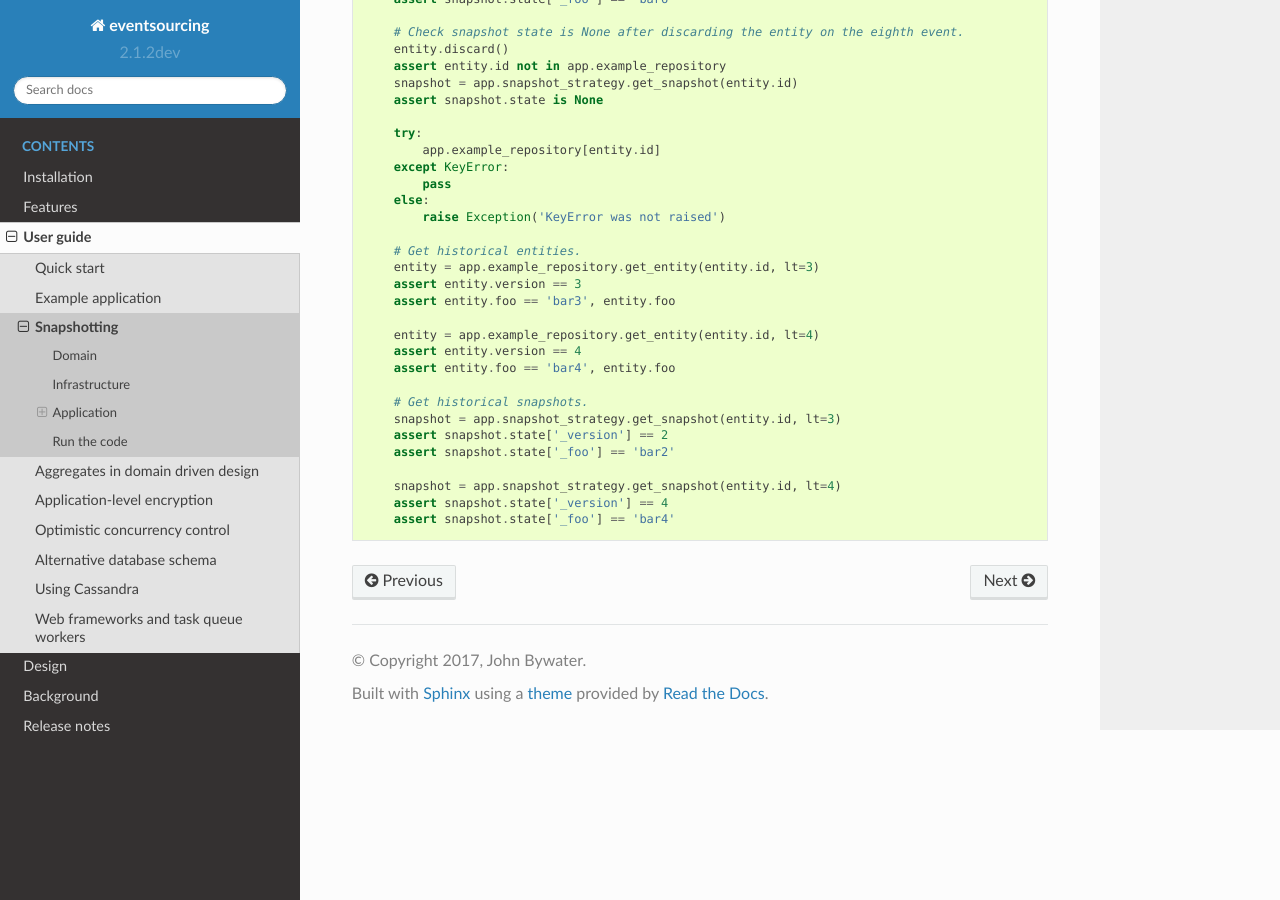
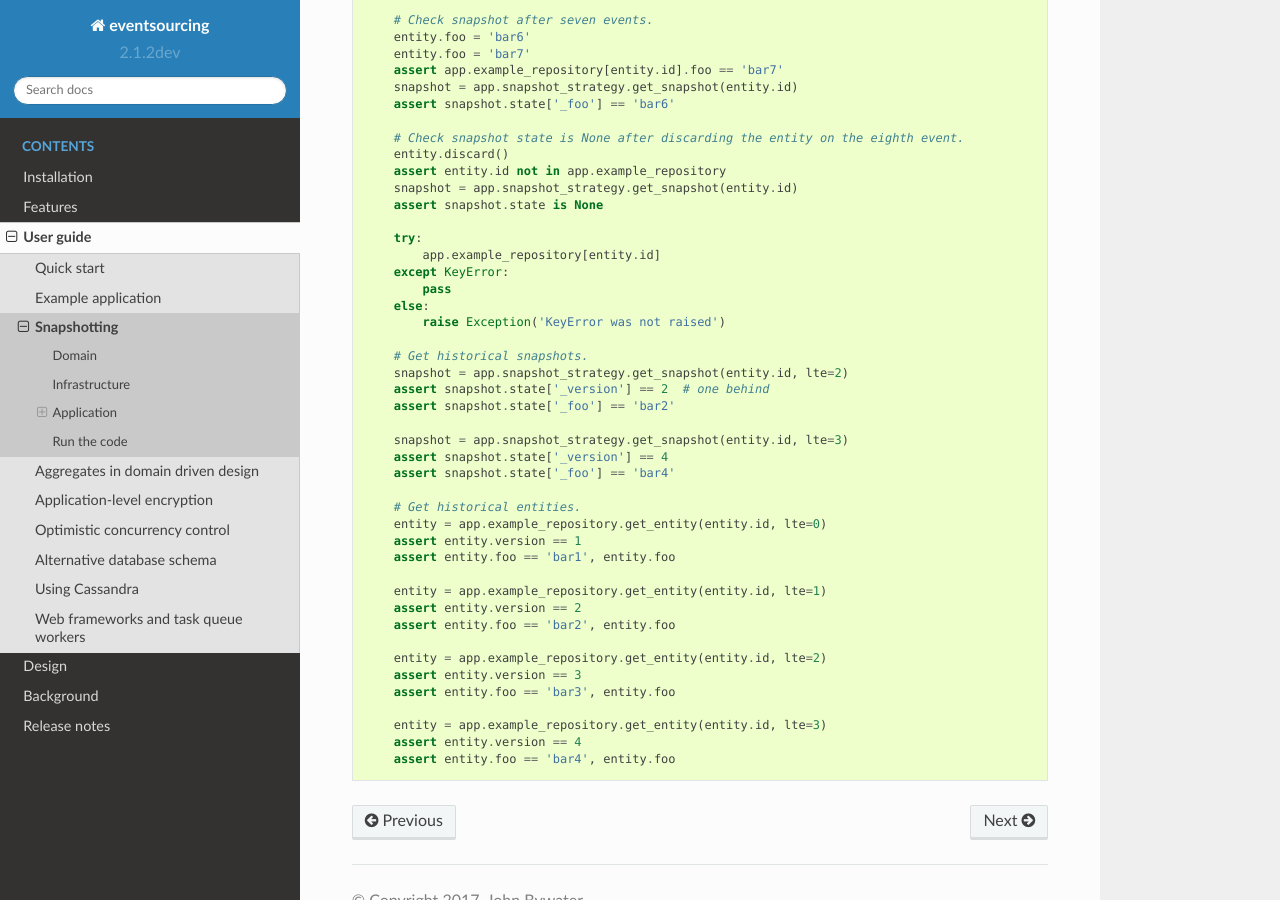
Before and after one commit to pyeventsourcing/eventsourcing, a Sphinx documentation site: the page built from docs/topics/user_guide/snapshotting.rst, in a window 1280 px wide and 900 px high, scrolled down 3458 px. Built offline with Sphinx 7.4.7 and the Read the Docs theme 2.0.0, drawn with Linux system fonts in a browser that asks for light colours; some of the changed text lies outside the part shown.

Commit message:
Adjusted wording in user guide.

```diff
--- a/docs/topics/user_guide/snapshotting.rst
+++ b/docs/topics/user_guide/snapshotting.rst
@@ -79,11 +79,17 @@
             unsubscribe(predicate=self.triggers_snapshot, handler=self.take_snapshot)
 
         def triggers_snapshot(self, event):
-            return isinstance(event, Example.Event
-            ) and not (event.originator_version + 1) % self.period
+            return isinstance(event, Example.Event) and not (event.originator_version + 1) % self.period
 
         def take_snapshot(self, event):
             self.example_repository.take_snapshot(event.originator_id, lte=event.originator_version)
+
+
+Because the event's ``originator_version`` is passed to the method ``take_snapshot()``,
+with the argument ``lte``, the snapshot will reflect the entity as it existed just after
+the event was applied. Even if a different thread operates on the same entity after
+the event was published and before the snapshot is taken, the resulting snapshot
+is the same as it would have been otherwise.
 
 
 Application object
@@ -209,20 +215,28 @@
         else:
             raise Exception('KeyError was not raised')
 
+        # Get historical snapshots.
+        snapshot = app.snapshot_strategy.get_snapshot(entity.id, lte=2)
+        assert snapshot.state['_version'] == 2  # one behind
+        assert snapshot.state['_foo'] == 'bar2'
+
+        snapshot = app.snapshot_strategy.get_snapshot(entity.id, lte=3)
+        assert snapshot.state['_version'] == 4
+        assert snapshot.state['_foo'] == 'bar4'
+
         # Get historical entities.
-        entity = app.example_repository.get_entity(entity.id, lt=3)
+        entity = app.example_repository.get_entity(entity.id, lte=0)
+        assert entity.version == 1
+        assert entity.foo == 'bar1', entity.foo
+
+        entity = app.example_repository.get_entity(entity.id, lte=1)
+        assert entity.version == 2
+        assert entity.foo == 'bar2', entity.foo
+
+        entity = app.example_repository.get_entity(entity.id, lte=2)
         assert entity.version == 3
         assert entity.foo == 'bar3', entity.foo
 
-        entity = app.example_repository.get_entity(entity.id, lt=4)
+        entity = app.example_repository.get_entity(entity.id, lte=3)
         assert entity.version == 4
         assert entity.foo == 'bar4', entity.foo
-
-        # Get historical snapshots.
-        snapshot = app.snapshot_strategy.get_snapshot(entity.id, lt=3)
-        assert snapshot.state['_version'] == 2
-        assert snapshot.state['_foo'] == 'bar2'
-
-        snapshot = app.snapshot_strategy.get_snapshot(entity.id, lt=4)
-        assert snapshot.state['_version'] == 4
-        assert snapshot.state['_foo'] == 'bar4'
```
Also changed, not shown: docs/topics/user_guide/example_application.rst (+8 -7 lines).
